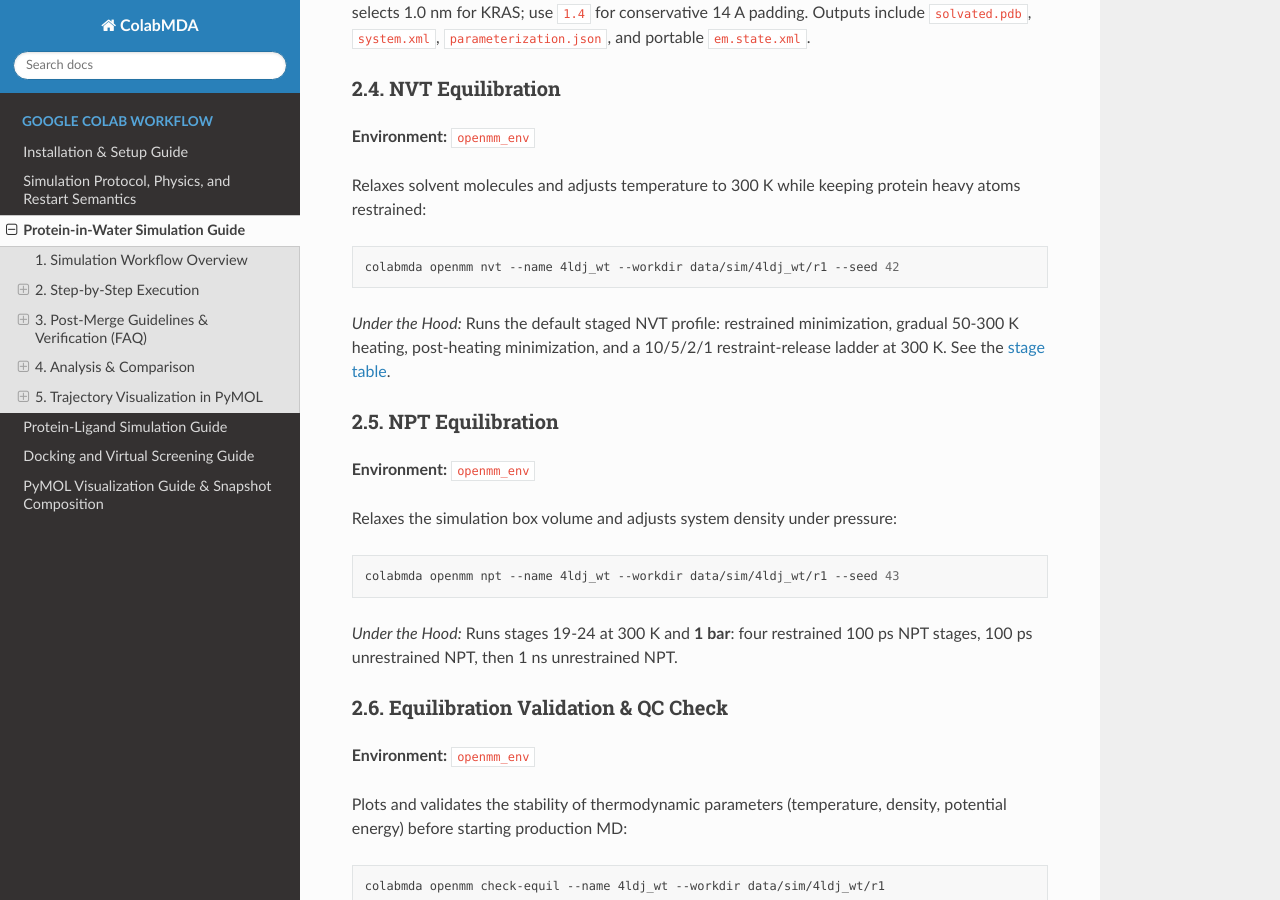
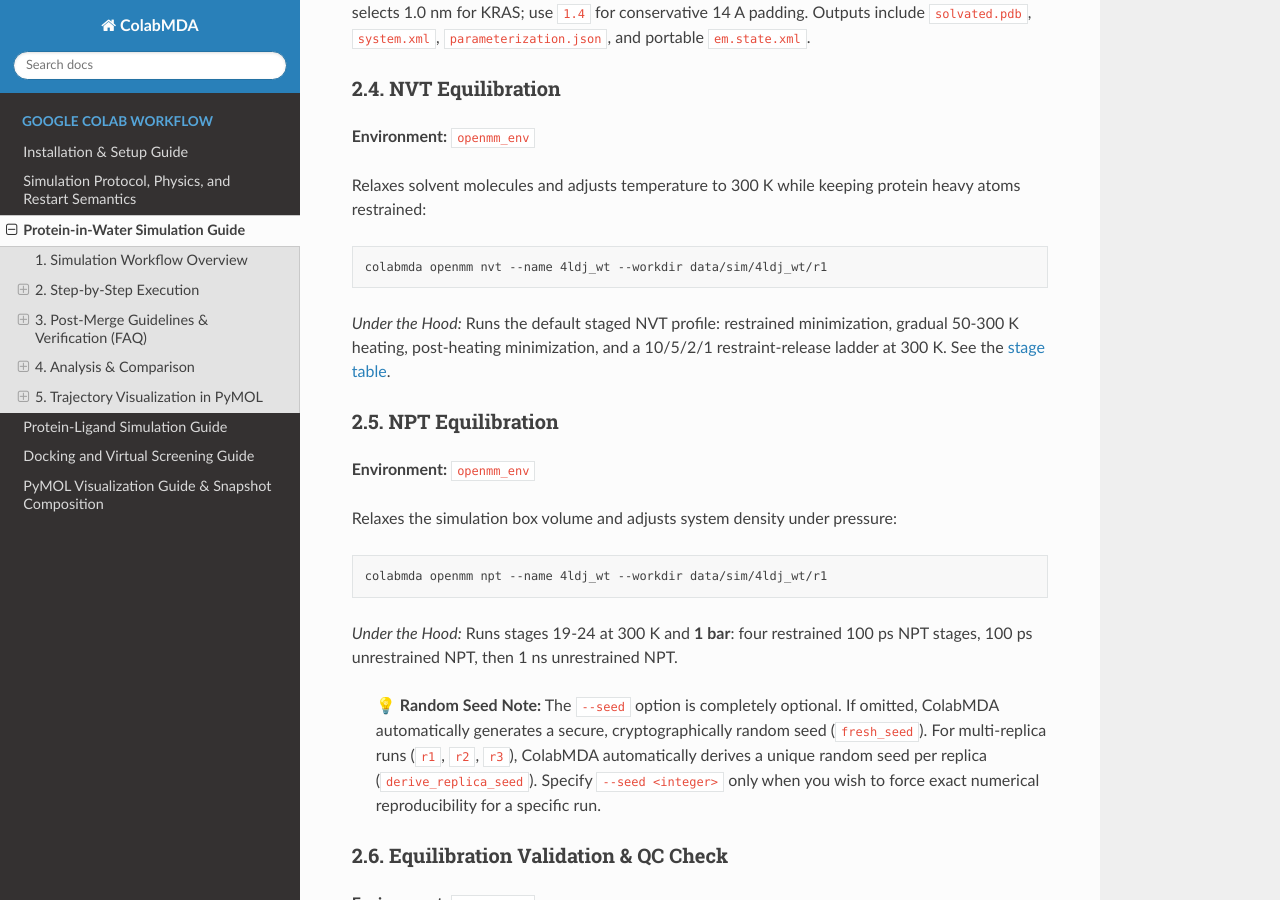
Before and after one commit to paulshamrat/ColabMDA, a Sphinx documentation site: the page built from docs/protein_water_simulation.md, in a window 1280 px wide and 900 px high, scrolled down 2287 px. Built offline with Sphinx 7.4.7 and the Read the Docs theme 3.1.0, drawn with Linux system fonts in a browser that asks for light colours.

Commit message:
docs: remove hardcoded --seed 42/43 examples and clarify automatic random seed generation

````diff
--- a/docs/protein_water_simulation.md
+++ b/docs/protein_water_simulation.md
@@ -83,7 +83,7 @@ colabmda openmm em --name 4ldj_wt --workdir data/sim/4ldj_wt/r1
 
 Relaxes solvent molecules and adjusts temperature to 300 K while keeping protein heavy atoms restrained:
 ```bash
-colabmda openmm nvt --name 4ldj_wt --workdir data/sim/4ldj_wt/r1 --seed 42
+colabmda openmm nvt --name 4ldj_wt --workdir data/sim/4ldj_wt/r1
 ```
 *Under the Hood:* Runs the default staged NVT profile: restrained minimization, gradual 50-300 K heating, post-heating minimization, and a 10/5/2/1 restraint-release ladder at 300 K. See the [stage table](simulation_protocol.md#default-staged-equilibration-profile).
 
@@ -92,9 +92,11 @@ colabmda openmm nvt --name 4ldj_wt --workdir data/sim/4ldj_wt/r1 --seed 42
 
 Relaxes the simulation box volume and adjusts system density under pressure:
 ```bash
-colabmda openmm npt --name 4ldj_wt --workdir data/sim/4ldj_wt/r1 --seed 43
+colabmda openmm npt --name 4ldj_wt --workdir data/sim/4ldj_wt/r1
 ```
 *Under the Hood:* Runs stages 19-24 at 300 K and **1 bar**: four restrained 100 ps NPT stages, 100 ps unrestrained NPT, then 1 ns unrestrained NPT.
+
+> 💡 **Random Seed Note:** The `--seed` option is completely optional. If omitted, ColabMDA automatically generates a secure, cryptographically random seed (`fresh_seed`). For multi-replica runs (`r1`, `r2`, `r3`), ColabMDA automatically derives a unique random seed per replica (`derive_replica_seed`). Specify `--seed <integer>` only when you wish to force exact numerical reproducibility for a specific run.
 
 ### 2.6. Equilibration Validation & QC Check
 **Environment:** `openmm_env`
````
